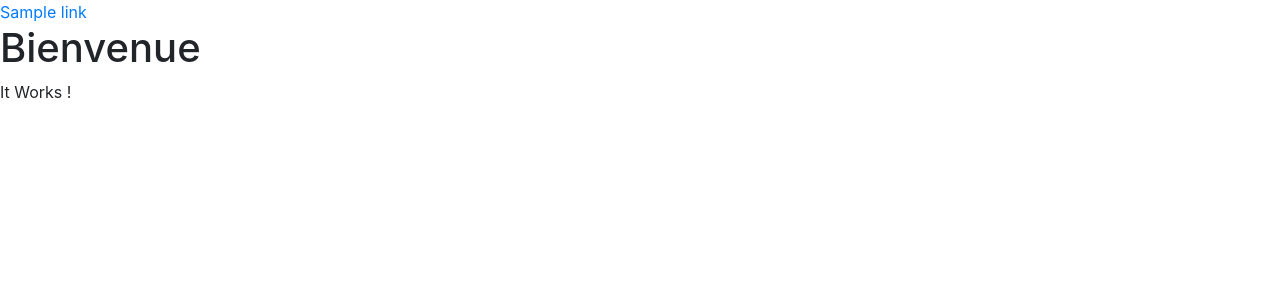
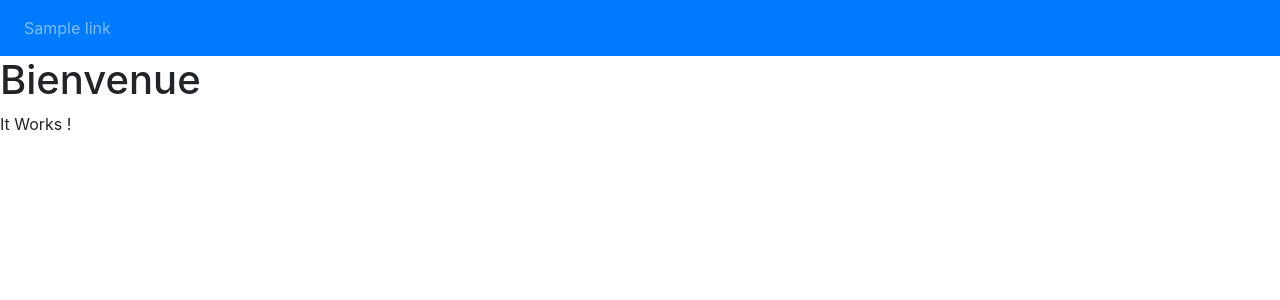
Before and after one commit to lythari/DAG, a Django app: template dag/homepage/templates/homepage/index.html in a window 1280 px wide. Shown: the top 300 px of the page. Run offline with Django 3.2, Linux system fonts and the light colour scheme; the template is opened without the code that fills it: values that come from a table or form of the project are taken from there, others are empty; tables that the repository leaves empty hold one stand-in row (values such as "Sample post"); some libraries are stand-ins or nearby versions.

Commit message:
Style: Add a bit of style to navbar items

```diff
--- a/dag/navbar/templates/navbar/link.html
+++ b/dag/navbar/templates/navbar/link.html
@@ -1 +1,3 @@
-<a href="{{ link_href }}">{{ link_name }}</a>
+<li class="nav-item">
+    <a class="nav-link" href="{{ link_href }}">{{ link_name }}</a>
+</li>
--- a/dag/navbar/templates/navbar/navbar.html
+++ b/dag/navbar/templates/navbar/navbar.html
@@ -1,5 +1,12 @@
-<nav id="navigation" class="{{ nav_class }}">
-    {% for link in nav_links %}
-        {{ link.render }}
-    {% endfor %}
+<nav id="navigation" class="navbar navbar-expand-md navbar-dark bg-primary {{ nav_class }}" >
+     <button class="navbar-toggler" type="button" data-toggle="collapse" data-target="#navbarSupportedContent" aria-controls="navbarSupportedContent" aria-expanded="false" aria-label="Toggle navigation">
+        <span class="navbar-toggler-icon"></span>
+    </button>
+    <div class="collapse navbar-collapse" id="navbarSupportedContent">
+        <ul class="navbar-nav mr-auto">
+        {% for link in nav_links %}
+            {{ link.render }}
+        {% endfor %}
+        </ul>
+    </div>
 </nav>
--- a/dag/templates/templates/base.html
+++ b/dag/templates/templates/base.html
@@ -9,5 +9,8 @@
 <body>
     {{ navbar.render }}
     {% block content %}{% endblock %}
+    <script src="https://code.jquery.com/jquery-3.2.1.slim.min.js" integrity="sha384-KJ3o2DKtIkvYIK3UENzmM7KCkRr/rE9/Qpg6aAZGJwFDMVNA/GpGFF93hXpG5KkN" crossorigin="anonymous"></script>
+<script src="https://cdnjs.cloudflare.com/ajax/libs/popper.js/1.12.9/umd/popper.min.js" integrity="sha384-ApNbgh9B+Y1QKtv3Rn7W3mgPxhU9K/ScQsAP7hUibX39j7fakFPskvXusvfa0b4Q" crossorigin="anonymous"></script>
+<script src="https://maxcdn.bootstrapcdn.com/bootstrap/4.0.0/js/bootstrap.min.js" integrity="sha384-JZR6Spejh4U02d8jOt6vLEHfe/JQGiRRSQQxSfFWpi1MquVdAyjUar5+76PVCmYl" crossorigin="anonymous"></script>
 </body>
 </html>
```
